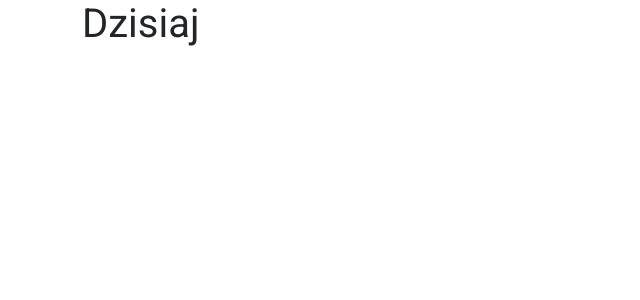
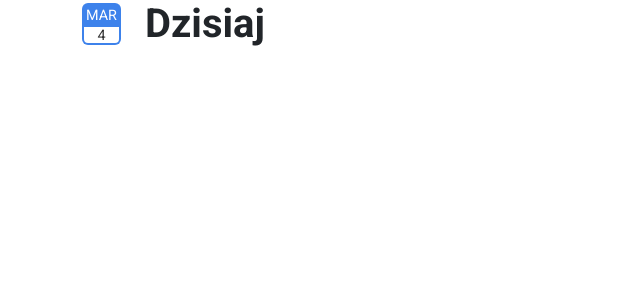
Before and after one commit to jakub-maziarz/to-do-list, a Vue app: page / in a window 1280 px wide. Shown: the top 300 px of the page, without its empty margins (0-640 px from the left). Built offline with nearby package versions, Linux system fonts and the light colour scheme.

Commit message:
edit Today component

```diff
--- a/src/components/ToDo/Today.vue
+++ b/src/components/ToDo/Today.vue
@@ -1,3 +1,43 @@
 <template>
-    <h1>Dzisiaj</h1>
+    <div class="col d-flex flex-row align-items-center">
+        <div class="calendar me-4" v-if="displayedDate">
+            <div class="calendar__month text-center rounded-top px-1">
+                <span class="fs-7">{{ displayedDate.month }}</span>
+            </div>
+            <div class="calendar__day text-center border border-2 rounded-bottom">
+                <span class="fs-7">{{ displayedDate.day }}</span>
+            </div>
+        </div>
+        <h1 class="fs-1 fw-bold my-0">Dzisiaj</h1>
+    </div>
 </template>
+
+<script setup>
+import { ref, onMounted } from 'vue';
+
+const displayedDate = ref(null);
+
+onMounted(() => {
+    const currentDate = new Date();
+    const month = currentDate.toLocaleDateString('pl-PL', { month: 'long' });
+    displayedDate.value = {
+        'month': month.toUpperCase().slice(0, 3),
+        'day': currentDate.getDate()
+    };
+})
+</script>
+
+<style>
+.calendar__month {
+    background-color: var(--calendar-primary-color);
+    color: var(--calendar-secondary-color);
+}
+
+.calendar__day {
+    border-top: none !important;
+    border-color: var(--calendar-primary-color) !important;
+    background-color: var(--calendar-secondary-color);
+    color: var(--header-text-color);
+    line-height: 1;
+}
+</style>
```
